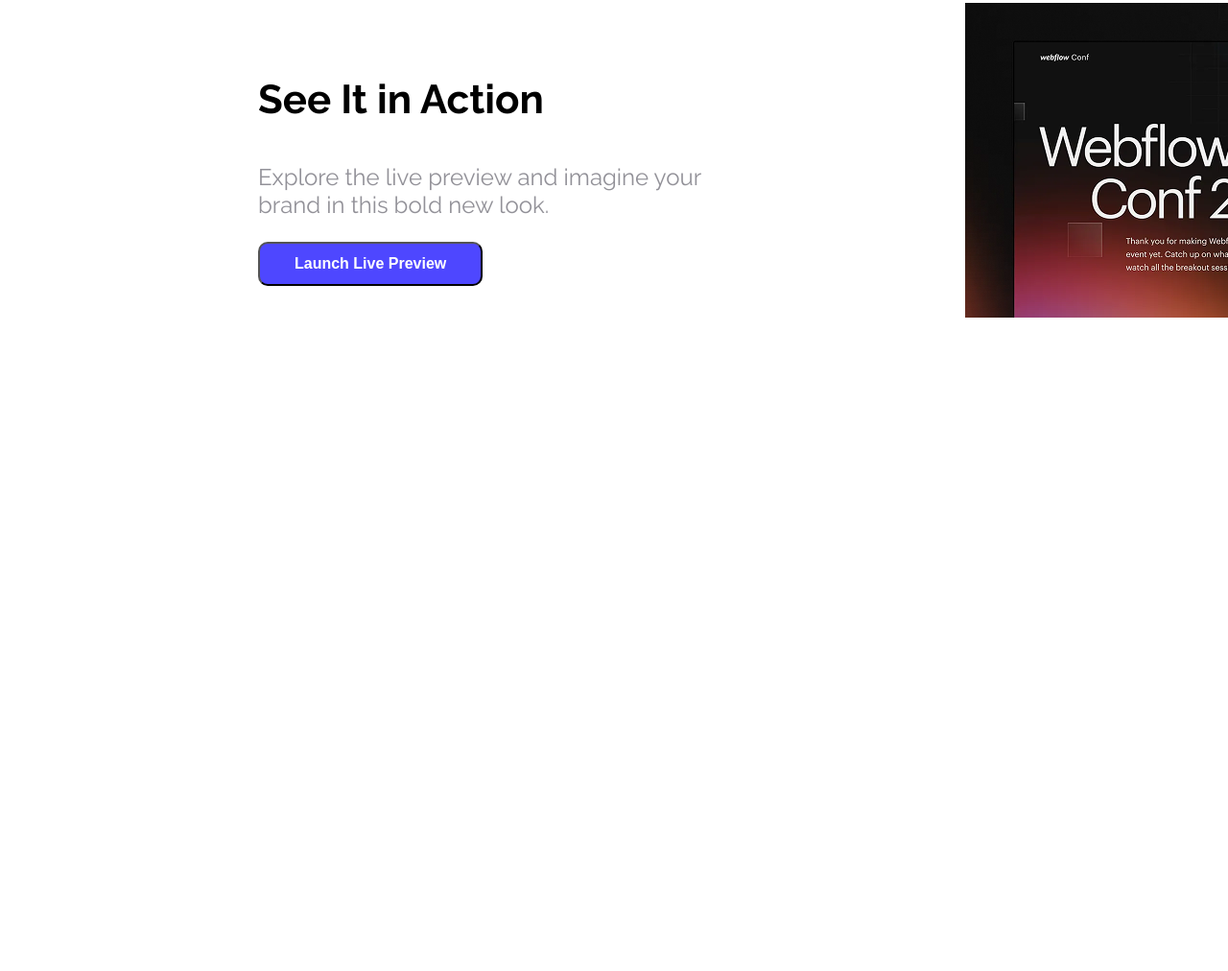
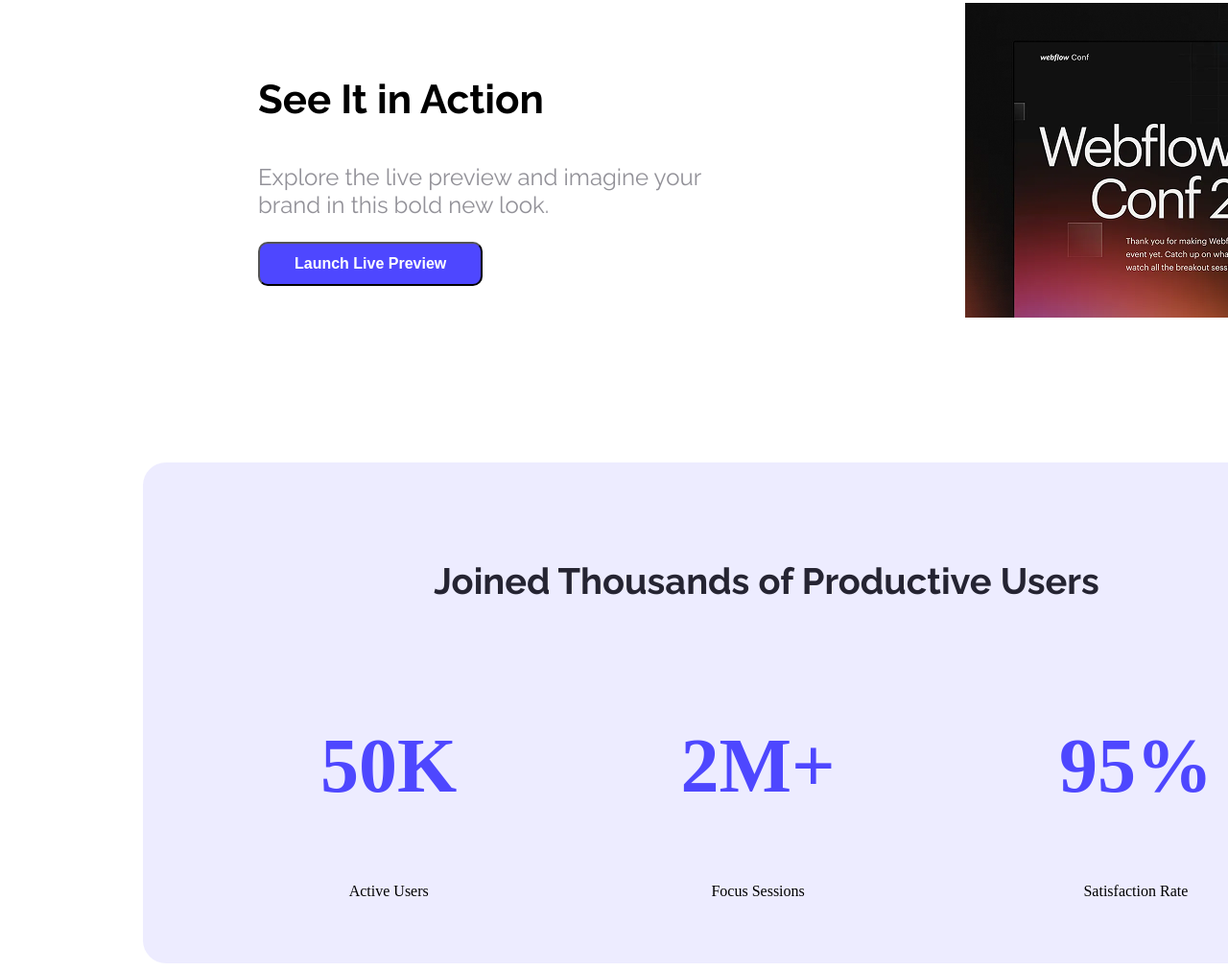
Before and after one commit to hassan8822/first-assignment-repo, a plain HTML site: page index.html in a window 1280 px wide. Shown: the part 954-1966 px from the top of the page at 96% size. Before the commit the page ends 1436 px from the top, so only its background shows below. Drawn offline with Linux system fonts and the light colour scheme.

Commit message:
added a users

```diff
--- a/index.html
+++ b/index.html
@@ -41,10 +41,23 @@
             <img src="Assets/wc-mini.png" alt="">
         </div>
         </section>
-
+        <section class="users-section secondary-bg">
+            <h4 class="section-title">Joined Thousands of Productive Users </h4>
+            <div class="Users-items">
+              <div class="user-item">
+                <h2>50K</h2>
+                <p>Active Users</p>
+              </div>
+              <div class="user-item">
+                <h2>2M+</h2>
+                <p>Focus Sessions</p>
+            </div>
+            <div class="user-item">
+                <h2>95%</h2>
+                <p>Satisfaction Rate</p>
+                </div>
+        </section>
     </main>
-
-
 
     <footer>
 
--- a/styles/banner.css
+++ b/styles/banner.css
@@ -19,7 +19,8 @@
     width: 403px;
     border-radius: 48px;
     width:100%;
-    gap: 220px;
+    gap: 260px;
+
 }
 /* header */
 
@@ -50,6 +51,14 @@ nav ul li{
 /* shared styles */
 .secondary-bg{
     background-color: rgba(78, 71, 255, 0.1);
+    border-radius: 24px;
+    padding:50px 80px;
+    gap: 10px;
+    width: 1140px;
+    margin-left:141px;
+    margin-right:271px ;
+    text-align: center;
+    margin-top:120px;
 }
 
 
@@ -100,3 +109,23 @@ nav{
     height: 328px;
 
 }
+/* user-section */
+.section-title{
+     font-family:"Raleway", sans-serif;
+     font-weight:bold;
+     font-size:38px;
+     color: #252432;
+}
+.Users-items h2{
+    font-size:80px;
+    font-weight:bold;
+    color: #4E47FF;
+   padding:9px 24px;
+    gap: 158px;
+
+}
+.Users-items{
+    display: flex;
+    justify-content: space-around;
+
+}
```
